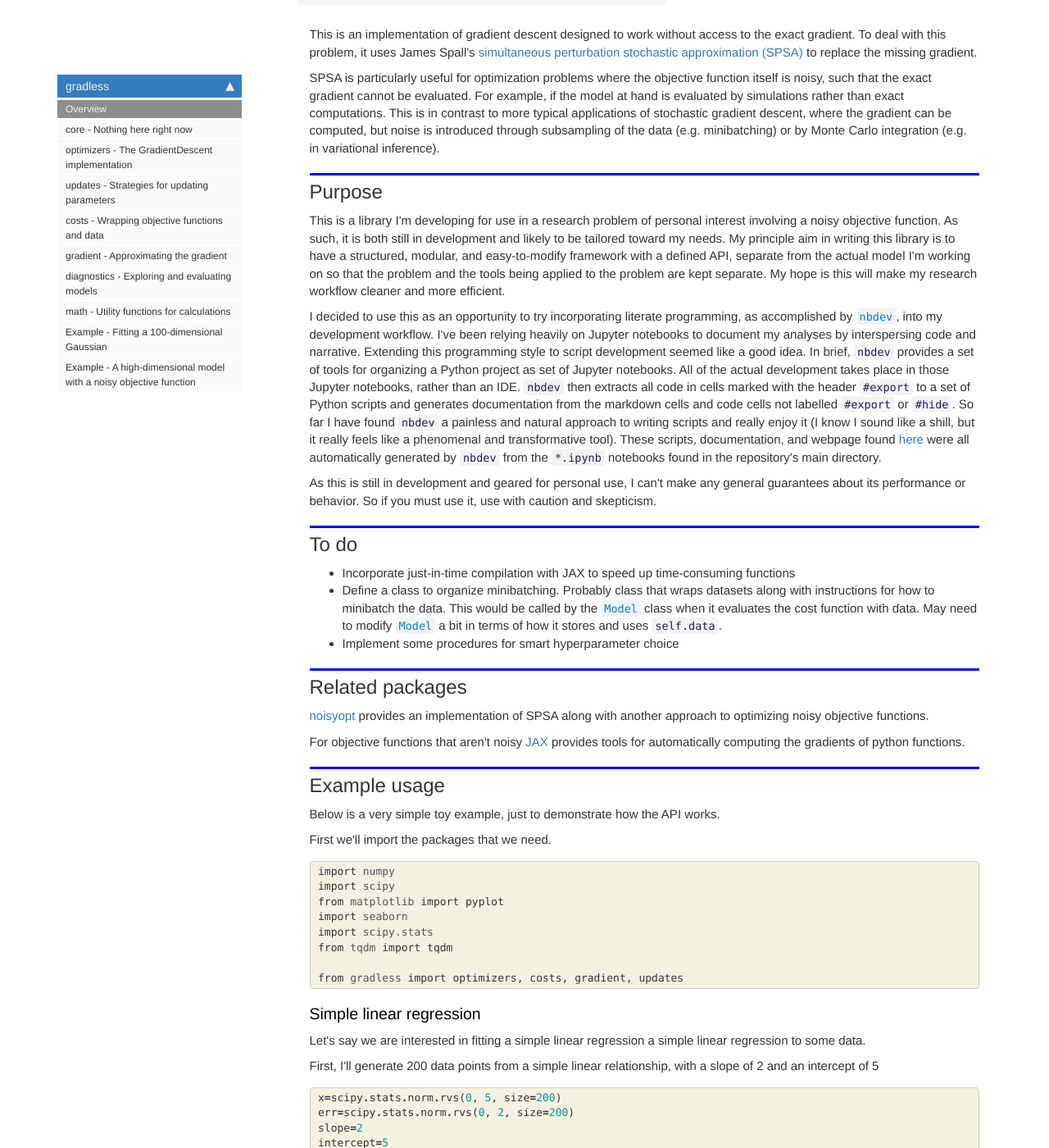
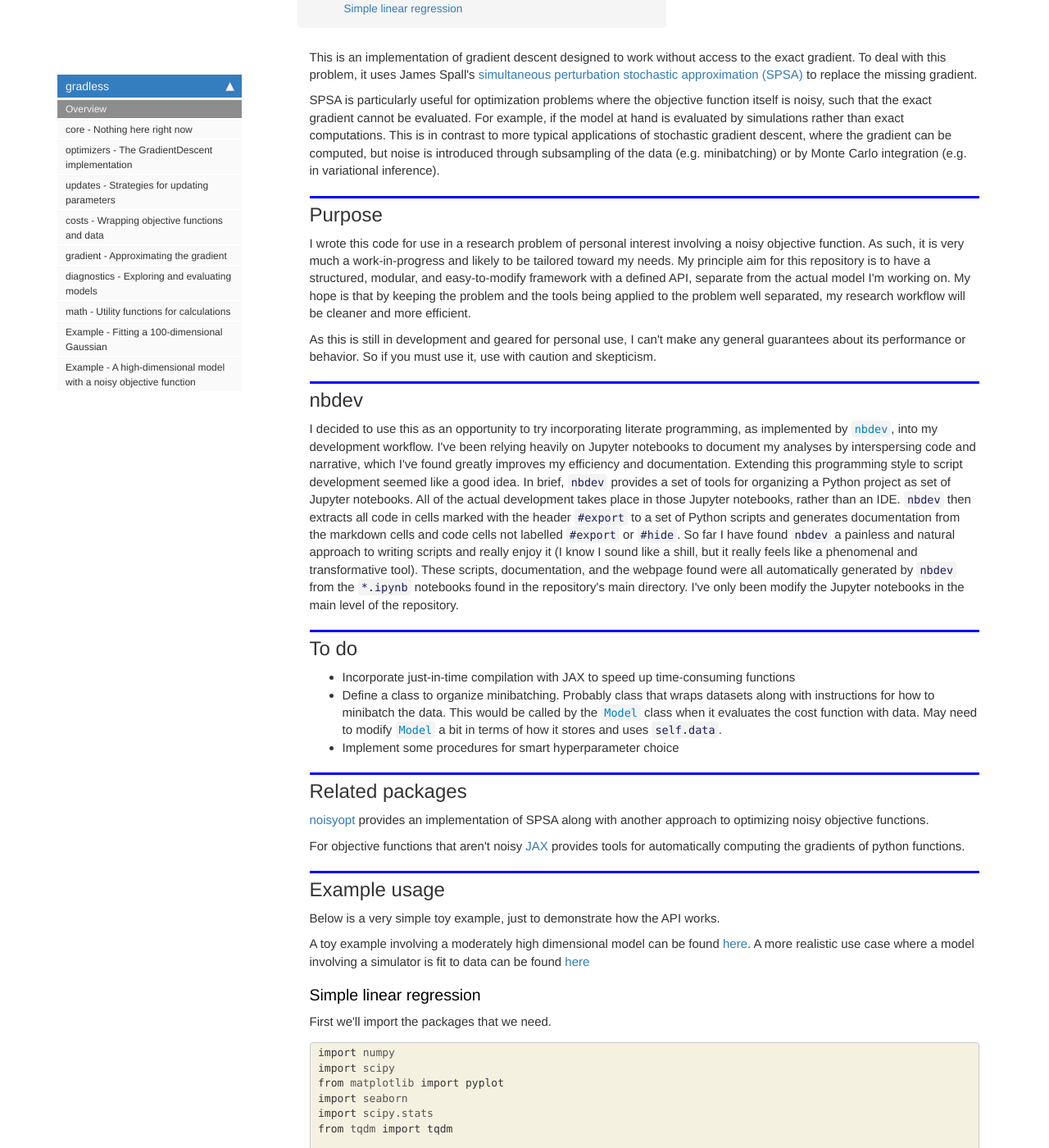
Before and after one commit to LaptopBiologist/gradless, a Jekyll site: the page built from docs/index.html, in a window 1280 px wide and 1400 px high, scrolled down 305 px. Shown: the whole window at 82% size. Built offline with Jekyll 4.4.1, drawn with Linux system fonts in a browser that asks for light colours; nearby versions of some CDN libraries; comment, search, counter and statistics services are not loaded.

Commit message:
I've made some mods to the docs.

```diff
--- a/docs/examples_1.html
+++ b/docs/examples_1.html
@@ -55,7 +55,7 @@ nb_path: "20_examples_1.ipynb"
 
 <div class="cell border-box-sizing text_cell rendered"><div class="inner_cell">
 <div class="text_cell_render border-box-sizing rendered_html">
-<h3 id="A-high-dimensional-model:-Fitting-a-100-dimensional-Gaussian">A high dimensional model: Fitting a 100-dimensional Gaussian<a class="anchor-link" href="#A-high-dimensional-model:-Fitting-a-100-dimensional-Gaussian"> </a></h3><p>A major advantage of SPSA is that unlike the finite-differences approximation of the gradient (which perturbs each model parameter separately), SPSA requires only two evaluations of the cost function per gradient estimate irrespective of the model's dimension. This makes SPSA an appealling tool for optimizing high-dimensional models.</p>
+<p>A major advantage of SPSA is that unlike the finite-differences approximation of the gradient (which perturbs each model parameter separately), SPSA requires only two evaluations of the cost function per gradient estimate irrespective of the model's dimension. This makes SPSA an appealling tool for optimizing high-dimensional models.</p>
 <p>Let's say we want to fit the means and standard deviations of a 100-dimensional Gaussian to some data, so we have 200 parameters that we want to estimate.</p>
 
 </div>
--- a/docs/examples_2.html
+++ b/docs/examples_2.html
@@ -55,7 +55,7 @@ nb_path: "21_examples_2.ipynb"
 
 <div class="cell border-box-sizing text_cell rendered"><div class="inner_cell">
 <div class="text_cell_render border-box-sizing rendered_html">
-<h3 id="A-more-realistic-use-case:-A-high-dimensional-model-with-a-noisy-objective-function">A more realistic use case: A high-dimensional model with a noisy objective function<a class="anchor-link" href="#A-more-realistic-use-case:-A-high-dimensional-model-with-a-noisy-objective-function"> </a></h3><p>Consider a simulator that relates some set of parameters to data. Even though the simulator is able to relate parameters to data, we may not know to how to express this relationship exactly. For example, perhaps the math involves an intractable sum or maybe we don't even know how the simulator works under the hood. Nonetheless we want to use the simulator to figure which set of parameters best describes some data or observations.</p>
+<p>Consider a simulator that relates some set of parameters to data. Even though the simulator is able to relate parameters to data, we may not know to how to express this relationship exactly. For example, perhaps the math involves an intractable sum or maybe we don't even know how the simulator works under the hood. Nonetheless we want to use the simulator to figure which set of parameters best describes some data or observations.</p>
 <p>Let's say we have a specific simulator, and we know a few things about its parameters (because they are meaningful things that we care about), but we don't know how to exactly reason about the relationship between these parameters and the outputs (i.e. data, observations) of the system of interest. Let's say this simulator takes in a set of 100 parameters $\theta$ and some depedendent variables $X$ and generates some outputs $Y$:</p>
 <p>{% raw %}
 $$ Y_i \sim simulator(X_i ; \theta)$$
--- a/docs/index.html
+++ b/docs/index.html
@@ -33,9 +33,9 @@ nb_path: "index.ipynb"
 <div class="text_cell_render border-box-sizing rendered_html">
 <p>This is an implementation of gradient descent designed to work without access to the exact gradient. To deal with this problem, it uses James Spall's <a href="https://www.jhuapl.edu/SPSA/PDF-SPSA/Spall_An_Overview.PDF">simultaneous perturbation stochastic approximation (SPSA)</a> to replace the missing gradient.</p>
 <p>SPSA is particularly useful for optimization problems where the objective function itself is noisy, such that the exact gradient cannot be evaluated. For example, if the model at hand is evaluated by simulations rather than exact computations. This is in contrast to more typical applications of stochastic gradient descent, where the gradient can be computed, but noise is introduced through subsampling of the data (e.g. minibatching) or by Monte Carlo integration (e.g. in variational inference).</p>
-<h2 id="Purpose">Purpose<a class="anchor-link" href="#Purpose"> </a></h2><p>This is a library I'm developing for use in a research problem of personal interest involving a noisy objective function. As such, it is both still in development and likely to be tailored toward my needs. My principle aim in writing this library is to have a structured, modular, and easy-to-modify framework with a defined API, separate from the actual model I'm working on so that the problem and the tools being applied to the problem are kept separate. My hope is this will make my research workflow cleaner and more efficient.</p>
-<p>I decided to use this as an opportunity to try incorporating literate programming, as accomplished by <a href="https://github.com/fastai/nbdev"><code>nbdev</code></a>, into my development workflow. I've been relying heavily on Jupyter notebooks to document my analyses by interspersing code and narrative. Extending this programming style to script development seemed like a good idea. In brief, <code>nbdev</code> provides a set of tools for organizing a Python project as set of Jupyter notebooks. All of the actual development takes place in those Jupyter notebooks, rather than an IDE. <code>nbdev</code> then extracts all code in cells marked with the header <code>#export</code> to a set of Python scripts and generates documentation from the markdown cells and code cells not labelled <code>#export</code> or <code>#hide</code>. So far I have found <code>nbdev</code> a painless and natural approach to writing scripts and really enjoy it (I know I sound like a shill, but it really feels like a phenomenal and transformative tool). These scripts, documentation, and webpage found <a href="laptopbiologist.github.io/gradless">here</a> were all automatically generated by <code>nbdev</code> from the <code>*.ipynb</code> notebooks found in the repository's main directory.</p>
+<h2 id="Purpose">Purpose<a class="anchor-link" href="#Purpose"> </a></h2><p>I wrote this code for use in a research problem of personal interest involving a noisy objective function. As such, it is very much a work-in-progress and likely to be tailored toward my needs. My principle aim for this repository is to have a structured, modular, and easy-to-modify framework with a defined API, separate from the actual model I'm working on. My hope is that by keeping the problem and the tools being applied to the problem well separated, my research workflow will be cleaner and more efficient.</p>
 <p>As this is still in development and geared for personal use, I can't make any general guarantees about its performance or behavior. So if you must use it, use with caution and skepticism.</p>
+<h2 id="nbdev">nbdev<a class="anchor-link" href="#nbdev"> </a></h2><p>I decided to use this as an opportunity to try incorporating literate programming, as implemented by <a href="https://github.com/fastai/nbdev"><code>nbdev</code></a>, into my development workflow. I've been relying heavily on Jupyter notebooks to document my analyses by interspersing code and narrative, which I've found greatly improves my efficiency and documentation. Extending this programming style to script development seemed like a good idea. In brief, <code>nbdev</code> provides a set of tools for organizing a Python project as set of Jupyter notebooks. All of the actual development takes place in those Jupyter notebooks, rather than an IDE. <code>nbdev</code> then extracts all code in cells marked with the header <code>#export</code> to a set of Python scripts and generates documentation from the markdown cells and code cells not labelled <code>#export</code> or <code>#hide</code>. So far I have found <code>nbdev</code> a painless and natural approach to writing scripts and really enjoy it (I know I sound like a shill, but it really feels like a phenomenal and transformative tool). These scripts, documentation, and the webpage found were all automatically generated by <code>nbdev</code> from the <code>*.ipynb</code> notebooks found in the repository's main directory. I've only been modify the Jupyter notebooks in the main level of the repository.</p>
 <h2 id="To-do">To do<a class="anchor-link" href="#To-do"> </a></h2><ul>
 <li>Incorporate just-in-time compilation with JAX to speed up time-consuming functions</li>
 <li>Define a class to organize minibatching. Probably class that wraps datasets along with instructions for how to minibatch the data. This would be called by the <a href="/gradless/models.html#Model"><code>Model</code></a> class when it evaluates the cost function with data. May need to modify <a href="/gradless/models.html#Model"><code>Model</code></a> a bit in terms of how it stores and uses <code>self.data</code>.</li>
@@ -50,7 +50,8 @@ nb_path: "index.ipynb"
 <div class="cell border-box-sizing text_cell rendered"><div class="inner_cell">
 <div class="text_cell_render border-box-sizing rendered_html">
 <h2 id="Example-usage">Example usage<a class="anchor-link" href="#Example-usage"> </a></h2><p>Below is a very simple toy example, just to demonstrate how the API works.</p>
-<p>First we'll import the packages that we need.</p>
+<p>A toy example involving a moderately high dimensional model can be found <a href="https://laptopbiologist.github.io/gradless/examples_1.html">here</a>. A more realistic use case where a model involving a simulator is fit to data can be found <a href="https://laptopbiologist.github.io/gradless/examples_2.html">here</a></p>
+<h3 id="Simple-linear-regression">Simple linear regression<a class="anchor-link" href="#Simple-linear-regression"> </a></h3><p>First we'll import the packages that we need.</p>
 
 </div>
 </div>
@@ -81,7 +82,7 @@ nb_path: "index.ipynb"
 
 <div class="cell border-box-sizing text_cell rendered"><div class="inner_cell">
 <div class="text_cell_render border-box-sizing rendered_html">
-<h3 id="Simple-linear-regression">Simple linear regression<a class="anchor-link" href="#Simple-linear-regression"> </a></h3><p>Let's say we are interested in fitting a simple linear regression a simple linear regression to some data.</p>
+<p>Let's say we are interested in fitting a simple linear regression a simple linear regression to some data.</p>
 <p>First, I'll generate 200 data points from a simple linear relationship, with a slope of 2 and an intercept of 5</p>
 
 </div>
```
Also changed, not shown: README.md, 3 other files.
